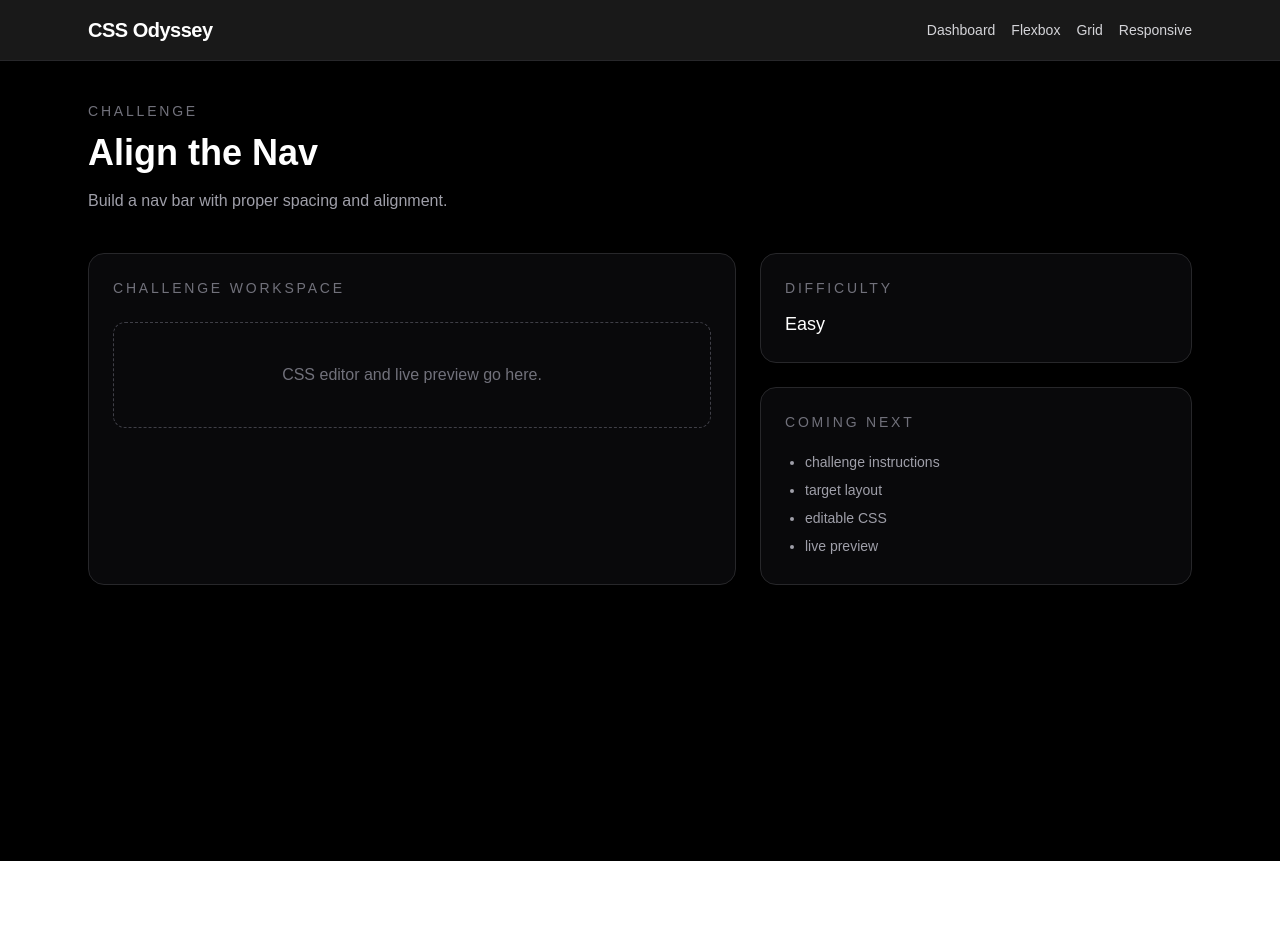
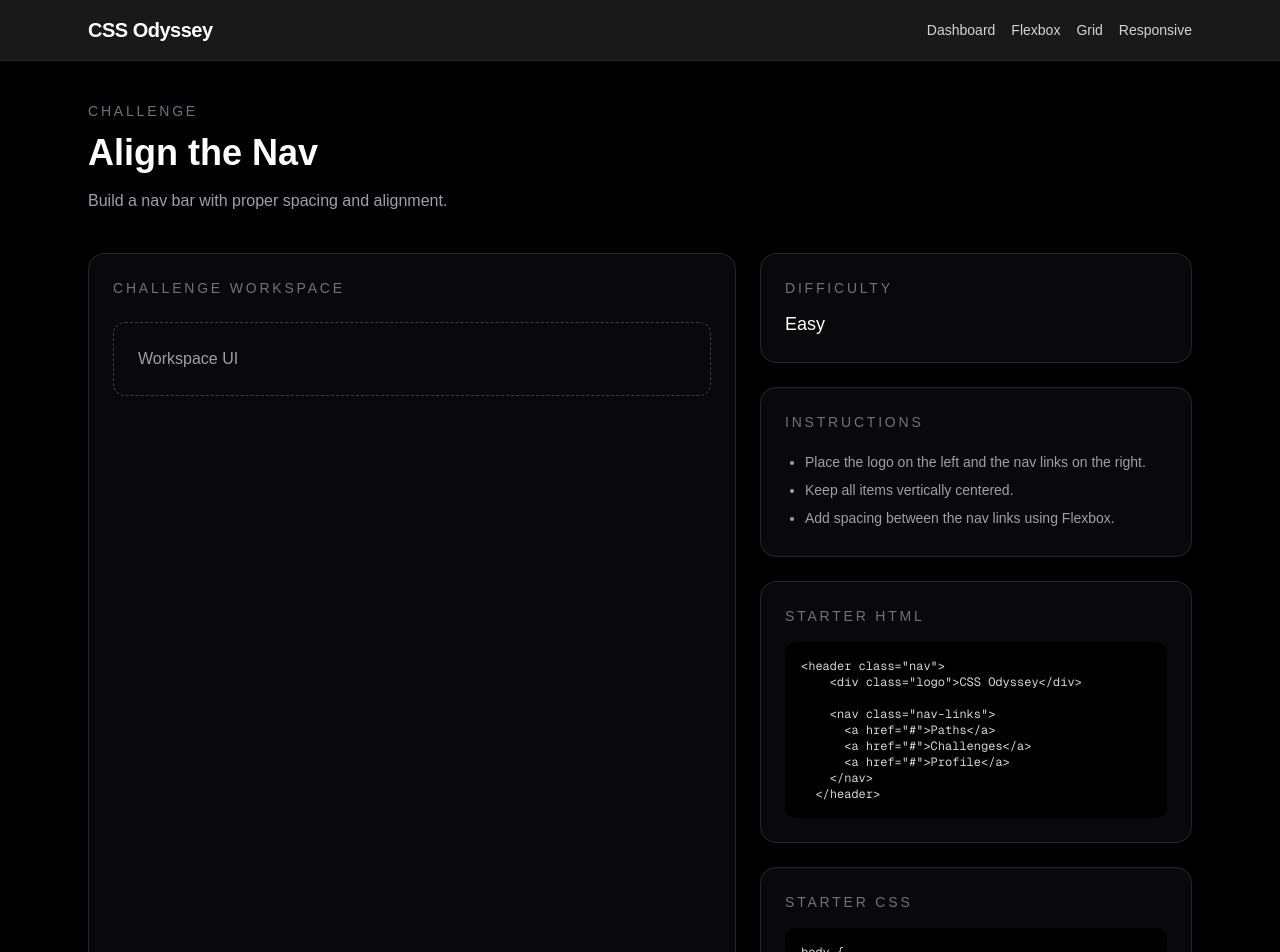
Before and after one commit to virginiasicuriello/css-odyssey, a Next.js app: page /challenge/align-the-nav in a window 1280 px wide. Shown: the top 952 px of the page. Before the commit the page ends 861 px from the top, so only its background shows below. Built offline with nearby package versions, Linux system fonts and the light colour scheme.

Commit message:
Add real challenge content for starter challenges

```diff
--- a/app/challenge/[slug]/page.tsx
+++ b/app/challenge/[slug]/page.tsx
@@ -1,6 +1,7 @@
 import AppHeader from "../../../components/app-header";
 import PageShell from "../../../components/page-shell";
 import { challenges } from "../../../lib/challenges";
+import { challengeContent } from "../../../lib/challenge-content";
 
 type ChallengePageProps = {
   params: Promise<{
@@ -14,6 +15,7 @@ export default async function ChallengePage({
   const { slug } = await params;
 
   const challenge = challenges.find((item) => item.slug === slug);
+  const content = challengeContent.find((item) => item.slug === slug);
 
   if (!challenge) {
     return (
@@ -47,8 +49,9 @@ export default async function ChallengePage({
             <p className="text-sm uppercase tracking-[0.2em] text-zinc-500">
               Challenge Workspace
             </p>
-            <div className="mt-6 rounded-xl border border-dashed border-zinc-700 p-10 text-center text-zinc-500">
-              CSS editor and live preview go here.
+
+            <div className="mt-6 rounded-xl border border-dashed border-zinc-700 p-6 text-zinc-400">
+              Workspace UI
             </div>
           </div>
 
@@ -64,14 +67,40 @@ export default async function ChallengePage({
 
             <div className="rounded-2xl border border-zinc-800 bg-zinc-950 p-6">
               <p className="text-sm uppercase tracking-[0.2em] text-zinc-500">
-                Coming Next
+                Instructions
               </p>
-              <ul className="mt-4 list-disc pl-5 text-sm leading-7 text-zinc-400">
-                <li>challenge instructions</li>
-                <li>target layout</li>
-                <li>editable CSS</li>
-                <li>live preview</li>
-              </ul>
+
+              {content ? (
+                <ul className="mt-4 list-disc pl-5 text-sm leading-7 text-zinc-400">
+                  {content.instructions.map((instruction) => (
+                    <li key={instruction}>{instruction}</li>
+                  ))}
+                </ul>
+              ) : (
+                <p className="mt-4 text-sm text-zinc-400">
+                  No instructions yet for this challenge.
+                </p>
+              )}
+            </div>
+
+            <div className="rounded-2xl border border-zinc-800 bg-zinc-950 p-6">
+              <p className="text-sm uppercase tracking-[0.2em] text-zinc-500">
+                Starter HTML
+              </p>
+
+              <pre className="mt-4 overflow-x-auto rounded-xl bg-black p-4 text-xs text-zinc-300">
+                {content ? content.starterHtml : "No starter HTML yet."}
+              </pre>
+            </div>
+
+            <div className="rounded-2xl border border-zinc-800 bg-zinc-950 p-6">
+              <p className="text-sm uppercase tracking-[0.2em] text-zinc-500">
+                Starter CSS
+              </p>
+
+              <pre className="mt-4 overflow-x-auto rounded-xl bg-black p-4 text-xs text-zinc-300">
+                {content ? content.starterCss : "No starter CSS yet."}
+              </pre>
             </div>
           </div>
         </div>
--- /dev/null
+++ b/lib/challenge-content.ts
@@ -0,0 +1,97 @@
+export type ChallengeContent = {
+    slug: string;
+    instructions: string[];
+    starterHtml: string;
+    starterCss: string;
+  };
+
+  export const challengeContent: ChallengeContent[] = [
+    {
+      slug: "center-the-orb",
+      instructions: [
+        "Center the orb perfectly inside the full screen.",
+        "Use Flexbox for both horizontal and vertical centering.",
+        "Do not change the HTML structure.",
+      ],
+      starterHtml: `<div class="challenge-screen">
+    <div class="orb"></div>
+  </div>`,
+      starterCss: `.challenge-screen {
+    min-height: 100vh;
+    background: #09090b;
+  }
+
+  .orb {
+    width: 120px;
+    height: 120px;
+    border-radius: 9999px;
+    background: linear-gradient(135deg, #60a5fa, #a78bfa);
+  }`,
+    },
+    {
+      slug: "align-the-nav",
+      instructions: [
+        "Place the logo on the left and the nav links on the right.",
+        "Keep all items vertically centered.",
+        "Add spacing between the nav links using Flexbox.",
+      ],
+      starterHtml: `<header class="nav">
+    <div class="logo">CSS Odyssey</div>
+
+    <nav class="nav-links">
+      <a href="#">Paths</a>
+      <a href="#">Challenges</a>
+      <a href="#">Profile</a>
+    </nav>
+  </header>`,
+      starterCss: `body {
+    margin: 0;
+    background: #09090b;
+    color: white;
+    font-family: Arial, sans-serif;
+  }
+
+  .nav {
+    padding: 24px 32px;
+    border-bottom: 1px solid #27272a;
+  }
+
+  .logo {
+    font-weight: 700;
+  }
+
+  .nav-links a {
+    color: #d4d4d8;
+    text-decoration: none;
+    margin-left: 12px;
+  }`,
+    },
+
+    {
+        slug: "two-column-layout",
+        instructions: [
+          "Create a two-column layout with a sidebar and main content area.",
+          "Use CSS Grid for the overall layout.",
+          "Keep the sidebar narrower than the main content area.",
+        ],
+        starterHtml: `<div class="layout">
+        <aside class="sidebar">Sidebar</aside>
+        <main class="content">Main Content</main>
+      </div>`,
+        starterCss: `.layout {
+        min-height: 100vh;
+        background: #09090b;
+        color: white;
+      }
+
+      .sidebar {
+        background: #18181b;
+        padding: 24px;
+      }
+
+      .content {
+        background: #27272a;
+        padding: 24px;
+      }`,
+      },
+  ];
```
